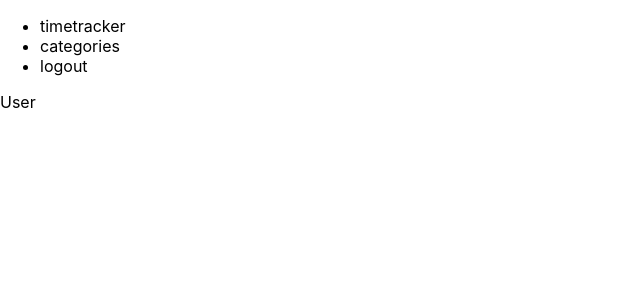
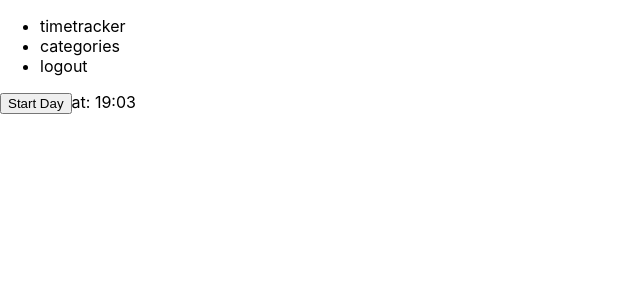
Before and after one commit to ChristopherZinger/timetracker, a Next.js app: page /timetracker in a window 1280 px wide. Shown: the top 300 px of the page, without its empty margins (0-640 px from the left). Built offline with nearby package versions, Linux system fonts and the light colour scheme; no server answers; sample sign-in values are in the browser's storage.

Commit message:
timetracker page - add item, list,

```diff
--- a/pages/timetracker.tsx
+++ b/pages/timetracker.tsx
@@ -1,14 +1,54 @@
+import dayjs from "dayjs";
 import { useRouter } from "next/router";
-import { ReactElement, useContext, useEffect, useState } from "react";
+import { ReactElement, useEffect, useState } from "react";
 import LoadingBox from "../components/LoadingBox";
 import Nav from "../components/Nav";
+import { useTick } from "../components/timer/Tick";
+import TimetrackerList from "../components/timer/TimetrackerList";
+import TimetrackerForm from "../components/TimetrackerForm";
 import { UserContext, UserProvider } from "../components/UserContext";
+import { TTracker, TTrackerInput } from "../types/domains/Timetracker";
 
 export default function Timetracker() {
+  const [trackers, setTrackers] = useState<TTracker[]>([]);
+  const [now, setNow] = useState<number>(new Date().getTime());
+  const [start, setStart] = useState<number | undefined>(undefined);
+  const tick = useTick();
+
+  useEffect(() => {
+    setNow(tick);
+  }, [tick]);
+
+  const formatTime = (timestamp: number) => dayjs(timestamp).format("HH:mm");
+
+  const handleStartDay = () => {
+    setStart(new Date().getTime());
+  };
+
+  const onSubmitNewItem = (item: TTrackerInput) => {
+    const id = Math.floor(Math.random() * 1000).toString();
+    const tracker = { id, ...item };
+    const list = [...trackers, tracker];
+    setTrackers(list);
+  };
+
   return (
     <div>
       <Nav />
-      <div>User</div>
+      <section>
+        <TimetrackerList list={trackers} />
+      </section>
+
+      <section>
+        {start ? (
+          <TimetrackerForm start={start} onSubmit={onSubmitNewItem} />
+        ) : (
+          <div>
+            <button onClick={handleStartDay}>Start Day</button>
+            <span>at: </span> <span>{formatTime(now)}</span>
+          </div>
+        )}
+      </section>
     </div>
   );
 }
```
